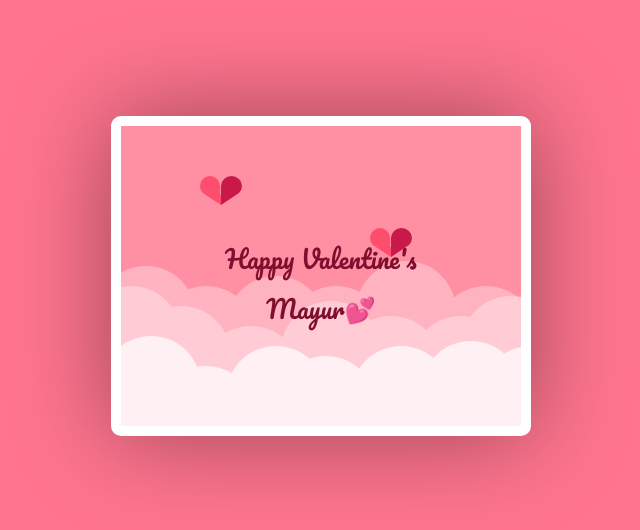
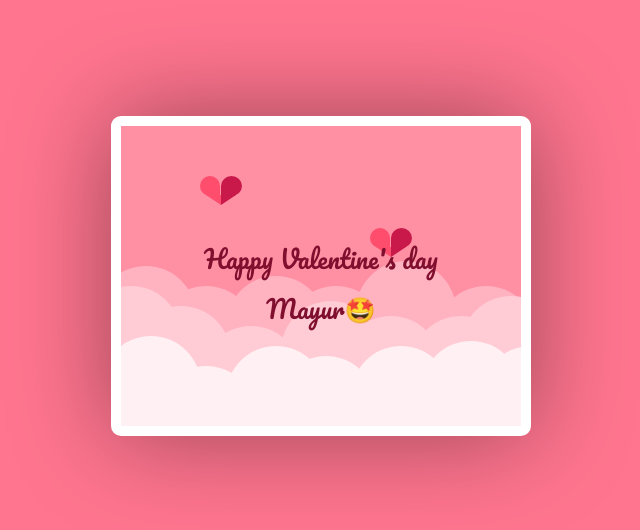
Before and after one commit to raginisalve09/Mayur-Sontakke, a plain HTML site: page index.html in a window 1280 px wide. Shown: the part 132-662 px from the top of the page, without its empty margins (319-959 px from the left). Drawn offline with Linux system fonts and the light colour scheme.

Commit message:
I did change
Yes I did change

```diff
--- a/index.html
+++ b/index.html
@@ -34,7 +34,7 @@
           <div class="right-side"></div>
         </div>
       </div>
-      <div class="text"><span>Happy Valentine's </br> </br> Mayur💕</div>
+      <div class="text"><span>Happy Valentine's day  </br> </br> Mayur🤩</div>
     </div>
 
     </div>
```
